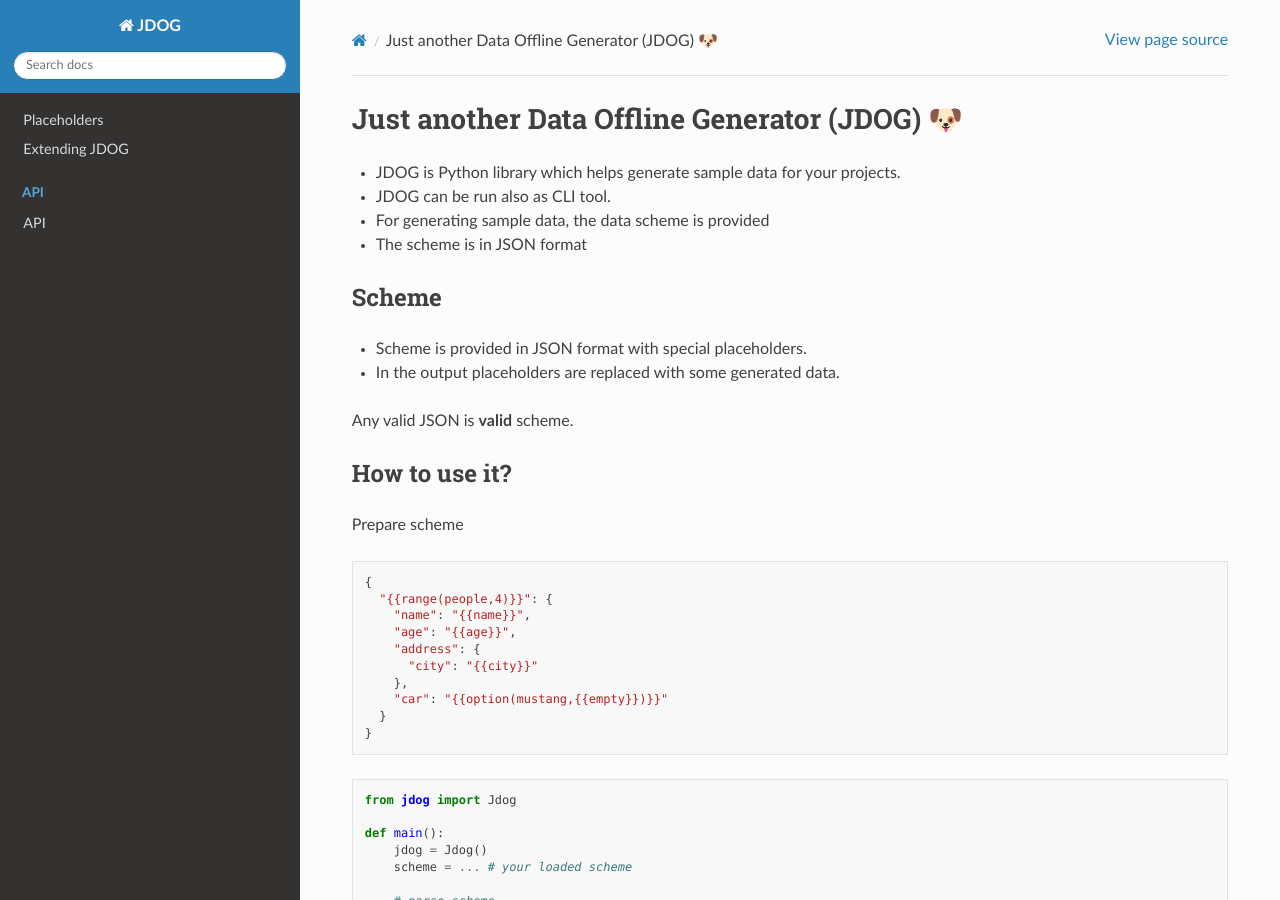
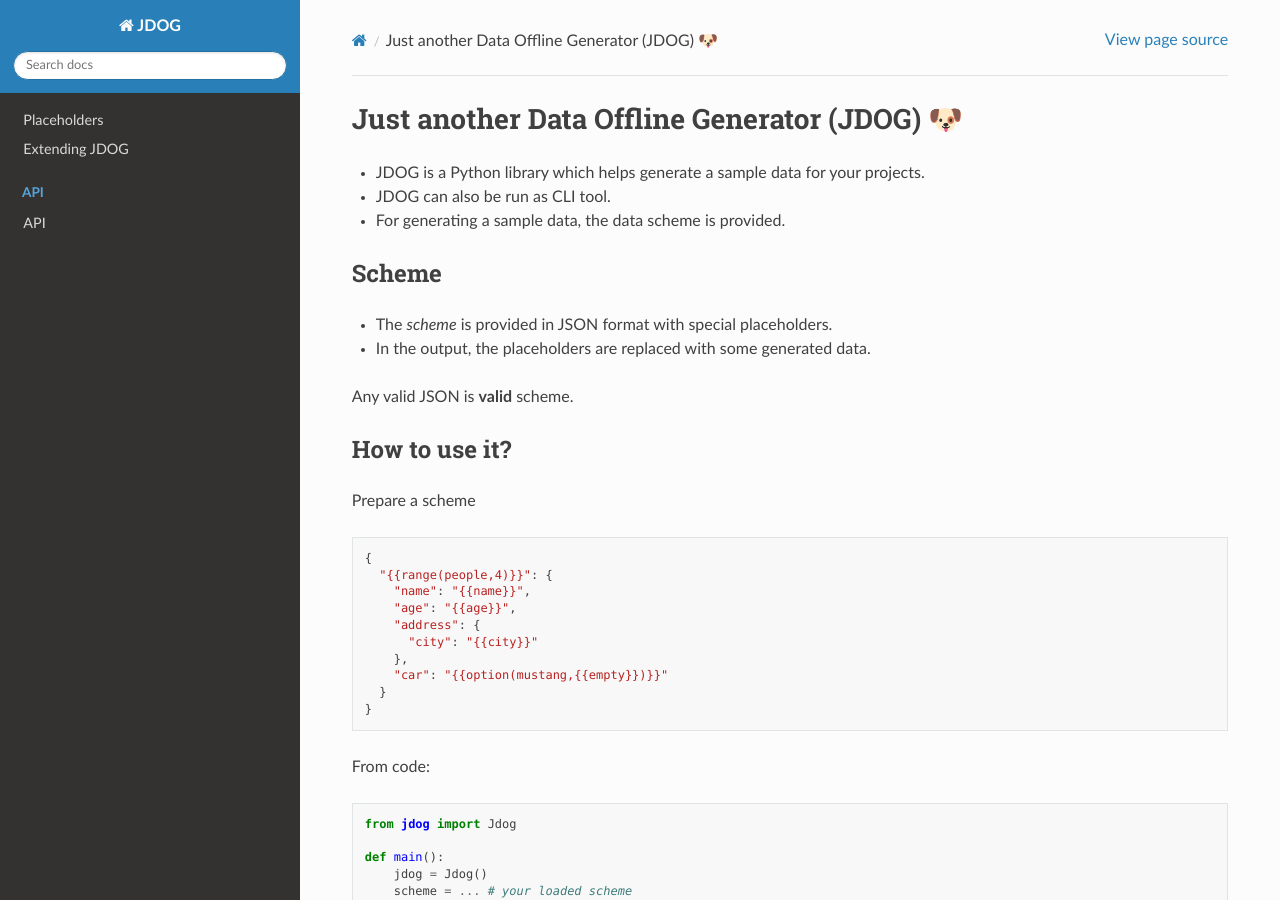
Before and after one commit to petrnymsa/jdog, a Sphinx documentation site: the page built from docs/source/index.rst, in a window 1280 px wide and 900 px high. Built offline with Sphinx 7.4.7 and the Read the Docs theme 2.0.0, drawn with Linux system fonts in a browser that asks for light colours.

Commit message:
polish documentation

```diff
--- a/README.rst
+++ b/README.rst
@@ -13,22 +13,21 @@ Just another Data Offline Generator (JDOG) 🐶
 
 .. start-inclusion-marker-do-not-remove
 
-- JDOG is Python library which helps generate sample data for your projects.
-- JDOG can be run also as CLI tool.
-- For generating sample data, the data scheme is provided
-- The scheme is in JSON format
+- JDOG is a Python library which helps generate a sample data for your projects.
+- JDOG can also be run as CLI tool.
+- For generating a sample data, the data scheme is provided.
 
 Scheme
 ======
 
-- Scheme is provided in JSON format with special placeholders.
-- In the output placeholders are replaced with some generated data.
+- The *scheme* is provided in JSON format with special placeholders.
+- In the output, the placeholders are replaced with some generated data.
 
 Any valid JSON is **valid** scheme.
 
 How to use it?
 ==============
-Prepare scheme
+Prepare a scheme
 
 .. code-block::
 
@@ -42,6 +41,8 @@ Prepare scheme
         "car": "{{option(mustang,{{empty}})}}"
       }
     }
+
+From code:
 
 .. code-block::
 
@@ -100,8 +101,6 @@ And the example result:
         ]
     }
 
-
-
 CLI
 ****
 Package can be used as cli tool.
```
Also changed, not shown: docs/source/pages/extending.rst (+6 -7 lines), docs/source/pages/placeholders.rst (+10 -10 lines).
